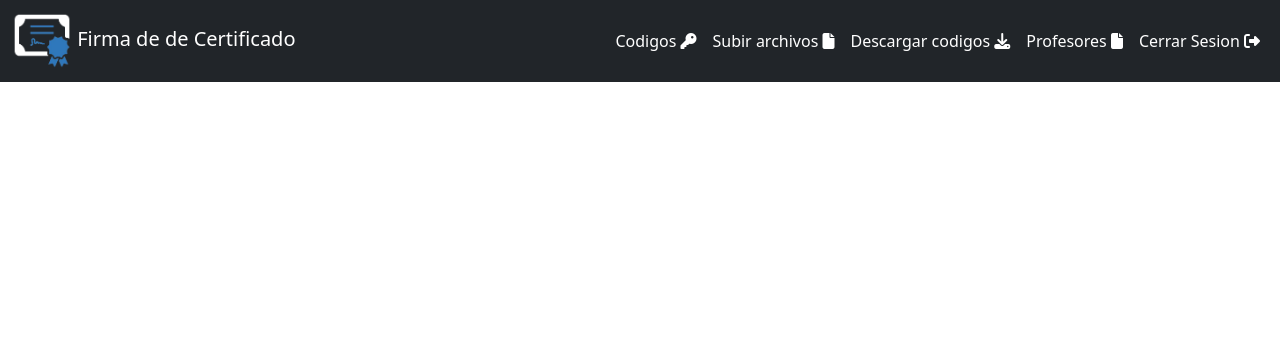
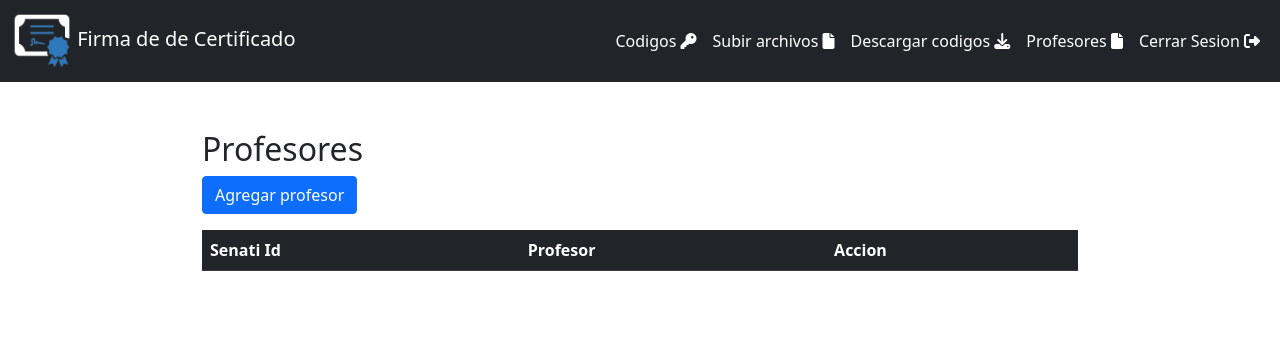
Before and after one commit to gafc2001/certificados_firmas, a PHP site: page /admin/profesores.php in a window 1280 px wide. Shown: the top 342 px of the page. Run offline with PHP 8.4, Linux system fonts and the light colour scheme; the visitor is signed in with stand-in values (Sample User, id 1); tables that the repository leaves empty or names only in its code hold one stand-in row (values such as "Sample post"); lists and menus that the app fills with data are empty; some libraries are stand-ins or nearby versions.

Commit message:
Formulario profesor

```diff
--- a/admin/profesores.php
+++ b/admin/profesores.php
@@ -1,8 +1,15 @@
 <?php
 include_once('../controllers/Session.php');
-if($_SESSION["role"] != "ADMIN"){
+include_once('../db/DatabaseConn.php');
+if ($_SESSION["role"] != "ADMIN") {
     header("index.php");
 }
+
+$db = new Connection();
+$user_id = $_SESSION["user_id"];
+$sql = "SELECT * FROM users_certificados WHERE role = 'PROFESOR' AND estado = 1";
+
+$results = $db->query($sql);
 ?>
 <!DOCTYPE html>
 <html lang="es">
@@ -19,13 +26,81 @@ if($_SESSION["role"] != "ADMIN"){
 <body>
     <div class="wrapper">
         <?php include_once('./templates/header.php') ?>
-        <div class="toast-container" id="toast-container"  style="position: fixed; min-height: 200px; top:70px;right:10px;">
+        <main class="my-5">
+            <div class="container content">
+                <h2>Profesores</h2>
+                <div class="mb-3">
+                    <button type="button" class="btn btn-primary" id="btnAgregar" data-bs-toggle="modal" data-bs-target="#modalProfesor">
+                        Agregar profesor
+                    </button>
+                </div>
+                <table class="table table-dark">
+                    <thead>
+                        <tr>
+                            <th>Senati Id</th>
+                            <th>Profesor</th>
+                            <th>Accion</th>
+                        </tr>
+                    </thead>
+                    <tbody>
+                        <?php while ($result = $results->fetch_assoc()) : ?>
+                            <tr>
+                                <td><?= $result["senati_id"] ?></td>
+                                <td><?= $result["nombres"] ?></td>
+                                <td style='display: none'><?= $result["id"] ?></td>
+                                <td>
+                                    <button class="btn btn-success btnEditar">Editar</button>
+                                    <button class="btn btn-danger btnEliminar">Eliminar</button>
+                                </td>
+                            </tr>
+                        <?php endwhile ?>
+                    </tbody>
+                </table>
+            </div>
+        </main>
+    </div>
 
+    <!-- Modal -->
+    <div class="modal fade" id="modalProfesor" tabindex="-1" role="dialog" aria-labelledby="modalProfesor" aria-hidden="true">
+        <div class="modal-dialog" role="document">
+            <div class="modal-content">
+                <div class="modal-header">
+                    <h5 class="modal-title" id="modalProfesor">Modal title</h5>
+                    <button type="button" class="btn-close" data-dismiss="modal" aria-label="Close">
+                        <span aria-hidden="true">&times;</span>
+                    </button>
+                </div>
+                <div class="modal-body">
+                    <form id="form-profesor">
+                        <input type="hidden" name="idProfesor" id="id-profesor">
+                        <div class="row">
+                            <div class="col-md-12 mb-3">
+                                <div class="input-group">
+                                    <span class="input-group-text">Senati ID</span>
+                                    <input type="text" name="senatiId" id="senati-id" class="form-control">
+                                </div>
+                            </div>
+                            <div class="col-md-12">
+                                <div class="input-group">
+                                    <span class="input-group-text">Nombres</span>
+                                    <input type="text" name="nombres" id="nombres" class="form-control">
+                                </div>
+                            </div>
+                        </div>
+                    </form>
+                </div>
+                <div class="modal-footer">
+                    <button type="button" class="btn btn-secondary" id="btnCancelar">Cancelar</button>
+                    <button type="button" class="btn btn-primary" id="guardar">Guardar</button>
+                </div>
+            </div>
         </div>
     </div>
+
     <script src="https://kit.fontawesome.com/0dadf959e1.js" crossorigin="anonymous"></script>
     <script src="//cdn.jsdelivr.net/npm/sweetalert2@11"></script>
     <script src="https://cdn.jsdelivr.net/npm/bootstrap@5.1.3/dist/js/bootstrap.bundle.min.js" integrity="sha384-ka7Sk0Gln4gmtz2MlQnikT1wXgYsOg+OMhuP+IlRH9sENBO0LRn5q+8nbTov4+1p" crossorigin="anonymous"></script>
+    <script language="JavaScript" src="./../assets/js/formProfesor.js" type="text/javascript" defer></script>
 </body>
 
 </html>
--- /dev/null
+++ b/assets/js/formProfesor.js
@@ -0,0 +1,113 @@
+const getUrl = (path) => window.location.protocol + "//" +window.location.host +  path;
+
+
+
+const modalForm  = new bootstrap.Modal(document.getElementById('modalProfesor'))
+
+let operacion = "AGREGAR";
+
+const btnAgregar = document.querySelector('#btnAgregar');
+btnAgregar.addEventListener("click",function(){
+    document.querySelector("#senati-id").disabled = false;
+    operacion = "AGREGAR";
+    modalForm.show();
+})
+
+const buttonsEditar = document.querySelectorAll('.btnEditar');
+
+buttonsEditar.forEach( element => {
+    element.addEventListener("click",function(event){
+        operacion = "EDITAR";
+        const [senatiId, profesor,id] = event.target.parentElement.parentElement.children;
+        document.querySelector("#nombres").value = profesor.textContent
+        document.querySelector("#senati-id").value = senatiId.textContent
+        document.querySelector("#id-profesor").value = id.textContent;
+        document.querySelector("#senati-id").disabled = true;
+
+        modalForm.show();
+    })
+})
+
+
+function peticionProfesor(formData,metodo){
+    const url = getUrl('/controllers/ProfesoresController.php');
+    formData.append("action",metodo)
+    fetch(url,{
+        method : "POST",
+        body : formData,
+    }).then(resp => resp.json())
+    .then(json => {
+        Swal.fire({
+            icon: json.status?"success":"error",
+            title: 'Informacion',
+            text: json.message,
+        })
+        if(json.status){
+            setTimeout(() => {
+                location.reload();
+            },3000)
+        }
+    })
+}
+
+const btnGuardar = document.querySelector('#guardar');
+btnGuardar.addEventListener("click",function(){
+    const form = document.getElementById("form-profesor");
+    const {nombres,senatiId} = form;
+    if(!senatiId.value){
+        Swal.fire({
+            icon: 'error',
+            title: 'Error',
+            text: "Favor de ingresar Senati ID",
+        })
+        return;
+    }
+
+    if(!nombres.value){
+        Swal.fire({
+            icon: 'error',
+            title: 'Error',
+            text: "Favor de ingresar nombres",
+        })
+        return;
+    }
+
+    const formData = new FormData(form);
+    if(operacion === "AGREGAR"){
+        return peticionProfesor(formData,"guardarProfesor")
+    }
+    peticionProfesor(formData,"editarProfesor");
+})
+
+
+const btnCancelar = document.querySelector('#btnCancelar');
+btnCancelar.addEventListener("click",function(){
+    const form = document.getElementById("form-profesor");
+    form.reset();
+    modalForm.hide();
+})
+
+
+
+const buttonsEliminar = document.querySelectorAll('.btnEliminar');
+
+buttonsEliminar.forEach( element => {
+    element.addEventListener("click",function(event){
+        const id = event.target.parentElement.parentElement.children[2].textContent;
+        const url = getUrl(`/controllers/ProfesoresController.php?idProfesor=${id}&action=eliminarProfesor`);
+        fetch(url)
+        .then(resp => resp.json())
+        .then(json => {
+            Swal.fire({
+                icon: json.status?"success":"error",
+                title: 'Informacion',
+                text: json.message,
+            })
+            if(json.status){
+                setTimeout(() => {
+                    location.reload();
+                },3000)
+            }
+        })
+    })
+})
--- a/controllers/LoginController.php
+++ b/controllers/LoginController.php
@@ -16,7 +16,7 @@ class LoginController{
         $password = $this->request['password'];
         $sql = "SELECT * FROM users_certificados
                 WHERE senati_id = '$username' and passwd = '$password'
-                AND role IN ('ADMIN','PROFESOR')";
+                AND role IN ('ADMIN','PROFESOR') AND estado = 1";
         $result = $this->db->query($sql);
         if($result->num_rows != 1){
             header("Location: ../admin/login.php?error");
```
Also changed, not shown: controllers/ProfesoresController.php (added, +96 -0 lines).
